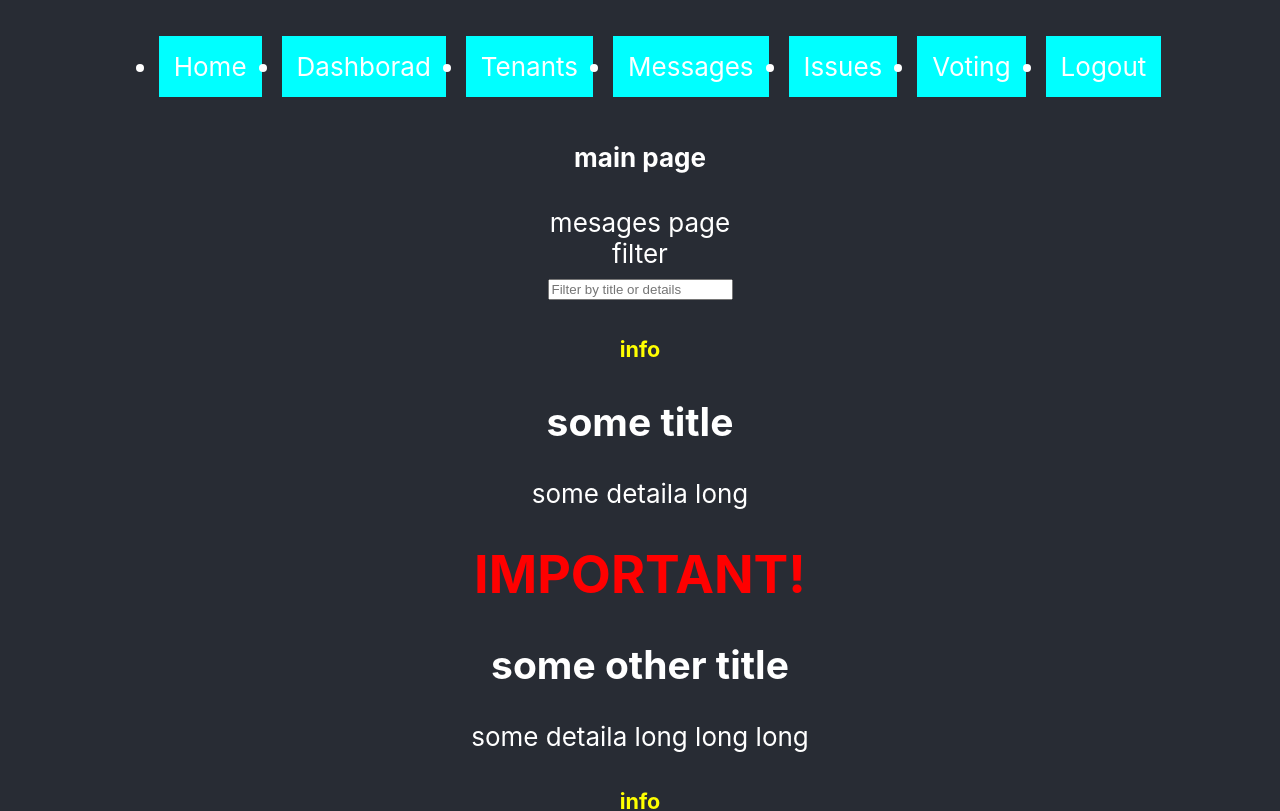
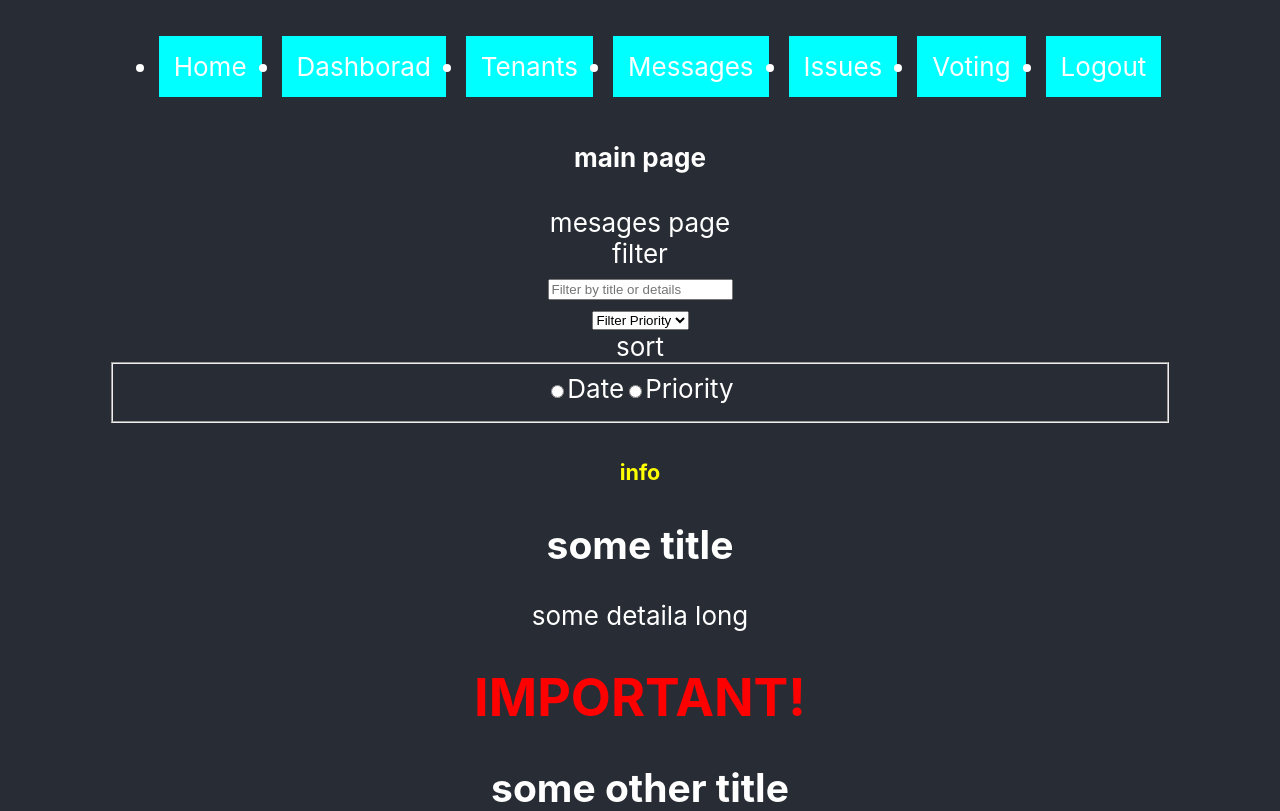
Before and after one commit to shaybuzz/vaad-bait, a React (Create React App) app: page / in a window 1280 px wide. Shown: the top 811 px of the page. Built offline with nearby package versions, Linux system fonts and the light colour scheme.

Commit message:
filters comp

```diff
--- a/src/components/FiltersComp.js
+++ b/src/components/FiltersComp.js
@@ -1,5 +1,6 @@
 import React from 'react';
 import SearchTextComp from './SearchTextComp';
+import Priority from '../model/Priority';
 
 
 function FiltersComp() {
@@ -9,9 +10,39 @@ function FiltersComp() {
     return <div>
         filter
         <SearchTextComp hint='Filter by title or details' />
+        <PriortySelectionComp />
+        <SortComp />
+    </div>
+
+};
+
+function SortComp(props) {
+
+    return <div>sort
+        <fieldset id="sort">
+            <input type="radio" id='sorDate' value="date" name='sort' />
+            <label for='sorDate'>Date</label>
+            <input type="radio" id='sortPriority' value='priority' name='sort' />
+            <label for='sortPriority'>Priority</label>
+        </fieldset>
 
     </div>
 
-}
+};
 
-export default FiltersComp
+
+function PriortySelectionComp() {
+    return <div>
+        <select id="priority" name="cars">
+            <option selected disabled>Filter Priority</option>
+            <option value={-1}>All</option>
+            <option value={Priority.Info}>Info</option>
+            <option value={Priority.Important}>Important</option>
+        </select>
+
+    </div>
+};
+
+
+
+export default FiltersComp;
--- a/src/components/MessagesPage.js
+++ b/src/components/MessagesPage.js
@@ -10,7 +10,7 @@ function MessagesPage(props){
 
     return <div>
         mesages page
-       <FiltersComp></FiltersComp>
+       <FiltersComp/>
         {allMsg}
     </div>
 
```
